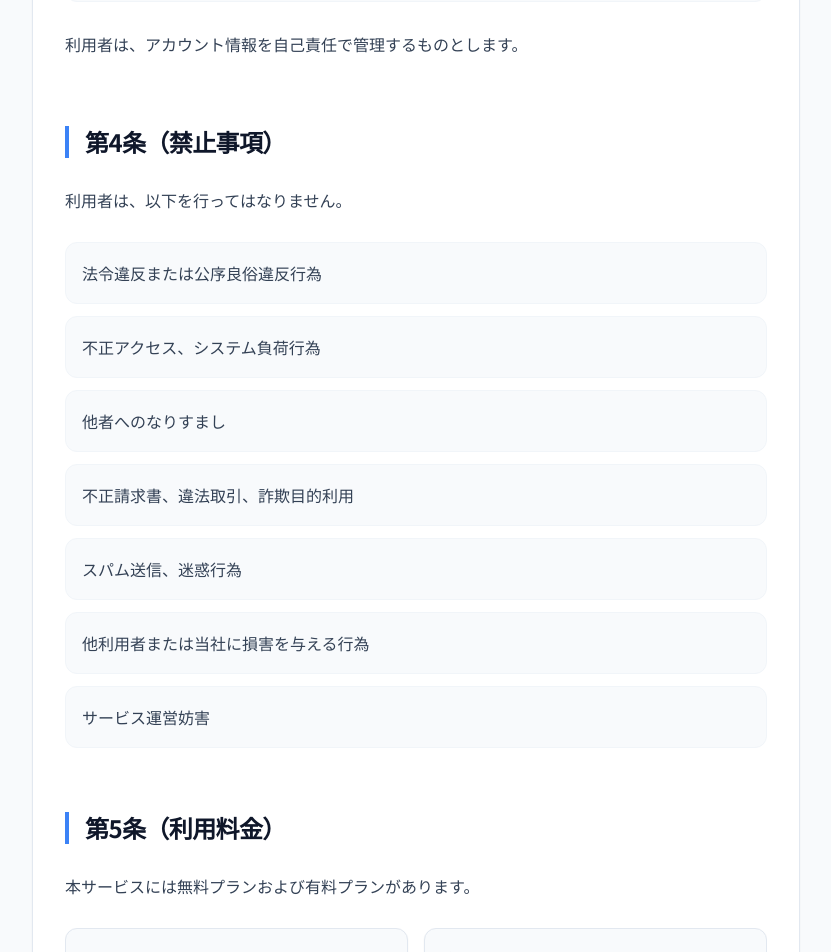
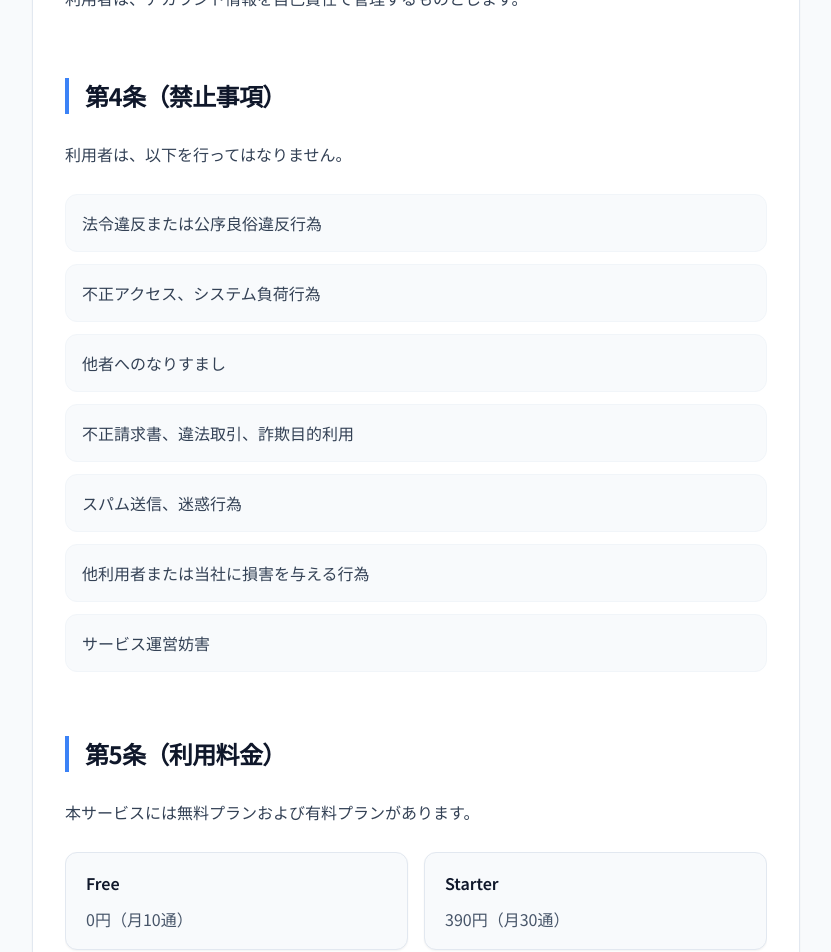
Before and after one commit to Ifpc-Becky/excelcend, a Next.js app: page /terms in a window 1280 px wide. Shown: the part 1500-2452 px from the top of the page, without its empty margins (224-1055 px from the left). Built offline with nearby package versions, Linux system fonts and the light colour scheme.

Commit message:
Polish terms page spacing

```diff
--- a/src/app/terms/page.tsx
+++ b/src/app/terms/page.tsx
@@ -6,23 +6,26 @@ export const metadata: Metadata = {
   description: "ExcelCend の利用規約ページです。",
 };
 
-const sectionClassName = "mt-14 space-y-6 first:mt-0 break-words sm:mt-16";
+const sectionClassName = "mt-14 space-y-5 first:mt-0 break-words sm:mt-16 sm:space-y-6";
 const headingClassName =
-  "mt-2 border-l-4 border-blue-500 pl-4 text-xl font-bold tracking-tight text-slate-900 sm:text-2xl";
-const paragraphClassName = "my-0 leading-8 text-slate-700 sm:leading-9";
+  "my-0 border-l-4 border-blue-500 pl-4 text-xl font-bold leading-8 tracking-tight text-slate-900 sm:text-2xl sm:leading-9";
+const paragraphClassName = "my-0 leading-8 text-slate-700 sm:leading-8";
 const listClassName =
-  "my-0 list-inside space-y-3 pl-0 leading-8 text-slate-700 marker:text-blue-500 sm:leading-9 [&>li]:rounded-xl [&>li]:border [&>li]:border-slate-100 [&>li]:bg-slate-50 [&>li]:px-4 [&>li]:py-3";
+  "my-0 list-inside space-y-3 pl-0 leading-8 text-slate-700 marker:text-blue-500 sm:leading-8 [&>li]:rounded-xl [&>li]:border [&>li]:border-slate-100 [&>li]:bg-slate-50 [&>li]:px-4 [&>li]:py-3";
 const priceListClassName = "my-0 grid gap-4 sm:grid-cols-2";
 const priceItemClassName =
-  "rounded-xl border border-slate-200 bg-slate-50 px-4 py-4 shadow-sm sm:px-5";
-const priceNameClassName = "text-base font-semibold text-slate-900";
-const priceDetailClassName = "mt-2 leading-7 text-slate-600";
-const contactListClassName = "my-0 space-y-3 leading-8 text-slate-700 sm:leading-9";
+  "flex min-h-24 flex-col justify-between gap-2 rounded-xl border border-slate-200 bg-slate-50 px-4 py-4 shadow-sm sm:px-5";
+const priceNameClassName = "text-base font-semibold leading-7 text-slate-900";
+const priceDetailClassName = "my-0 leading-7 text-slate-600";
+const contactListClassName = "my-0 space-y-3 leading-8 text-slate-700 sm:leading-8";
+const contactItemClassName =
+  "grid gap-x-3 gap-y-1 sm:grid-cols-[8.5rem_minmax(0,1fr)]";
+const contactLabelClassName = "font-semibold text-slate-900";
 
 export default function TermsPage() {
   return (
     <LegalPage title="利用規約" description="ExcelCend の利用規約です。">
-      <div className="min-w-0 overflow-x-hidden text-[15px] leading-8 sm:text-base">
+      <div className="not-prose min-w-0 overflow-x-hidden text-[15px] leading-8 sm:text-base">
         <section className={sectionClassName}>
           <p className={paragraphClassName}>
             本利用規約（以下「本規約」といいます。）は、株式会社イフペック（以下「当社」といいます。）が提供する「ExcelCend」（以下「本サービス」といいます。）の利用条件を定めるものです。
@@ -177,21 +180,21 @@ export default function TermsPage() {
         <section className={sectionClassName}>
           <h2 className={headingClassName}>第15条（お問い合わせ）</h2>
           <dl className={contactListClassName}>
-            <div>
-              <dt className="inline font-semibold text-slate-900">運営会社：</dt>
-              <dd className="inline">株式会社イフペック</dd>
+            <div className={contactItemClassName}>
+              <dt className={contactLabelClassName}>運営会社：</dt>
+              <dd className="min-w-0">株式会社イフペック</dd>
             </div>
-            <div>
-              <dt className="inline font-semibold text-slate-900">責任者：</dt>
-              <dd className="inline">ムオンベキゆきこ</dd>
+            <div className={contactItemClassName}>
+              <dt className={contactLabelClassName}>責任者：</dt>
+              <dd className="min-w-0">ムオンベキゆきこ</dd>
             </div>
-            <div>
-              <dt className="inline font-semibold text-slate-900">所在地：</dt>
-              <dd className="inline">東京都港区六本木6-6-13 スプリームマンション302</dd>
+            <div className={contactItemClassName}>
+              <dt className={contactLabelClassName}>所在地：</dt>
+              <dd className="min-w-0">東京都港区六本木6-6-13 スプリームマンション302</dd>
             </div>
-            <div>
-              <dt className="inline font-semibold text-slate-900">メールアドレス：</dt>
-              <dd className="inline">support@excelcend.com</dd>
+            <div className={contactItemClassName}>
+              <dt className={contactLabelClassName}>メールアドレス：</dt>
+              <dd className="min-w-0">support@excelcend.com</dd>
             </div>
           </dl>
           <p className={paragraphClassName}>以上</p>
```
